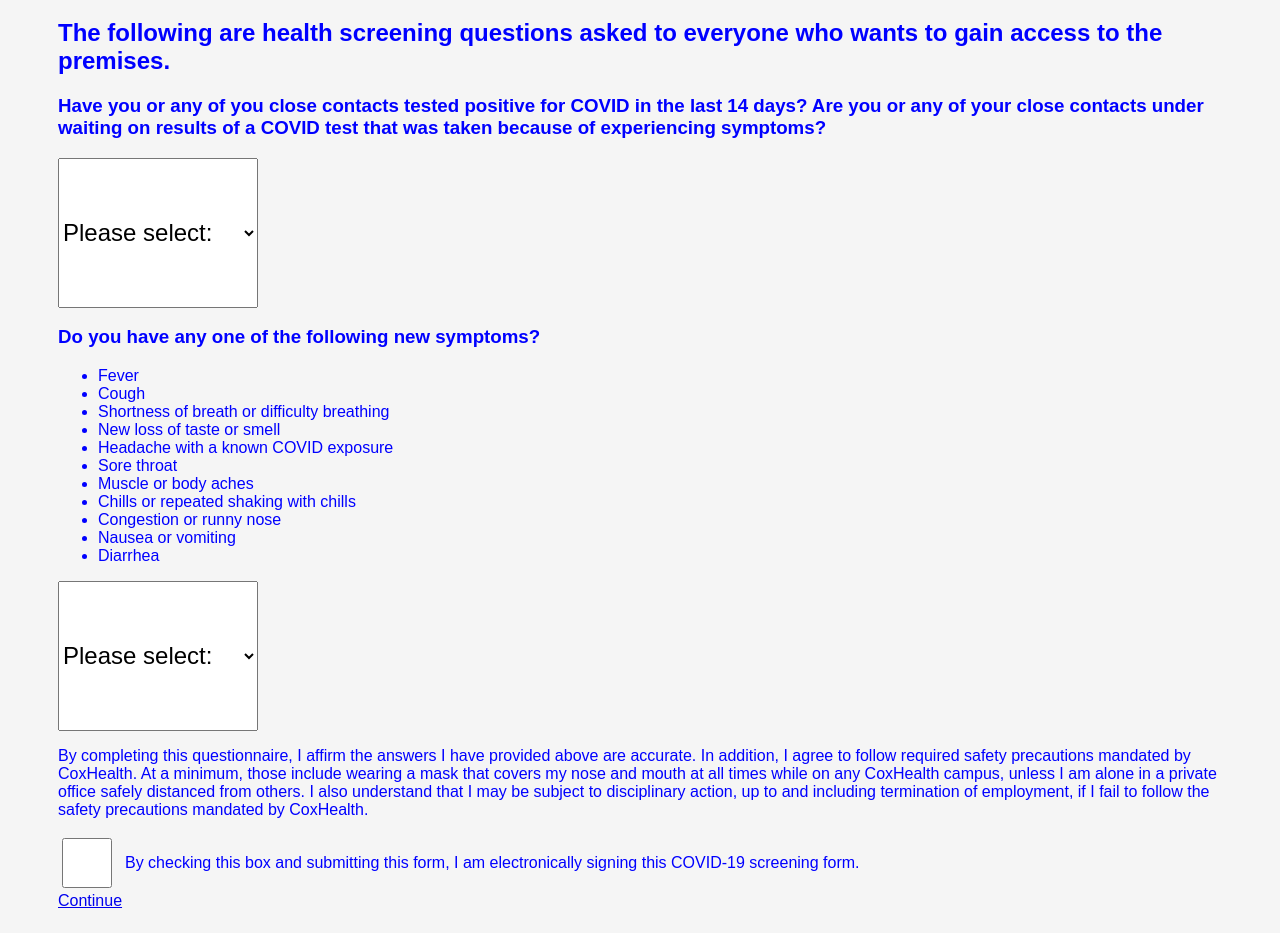
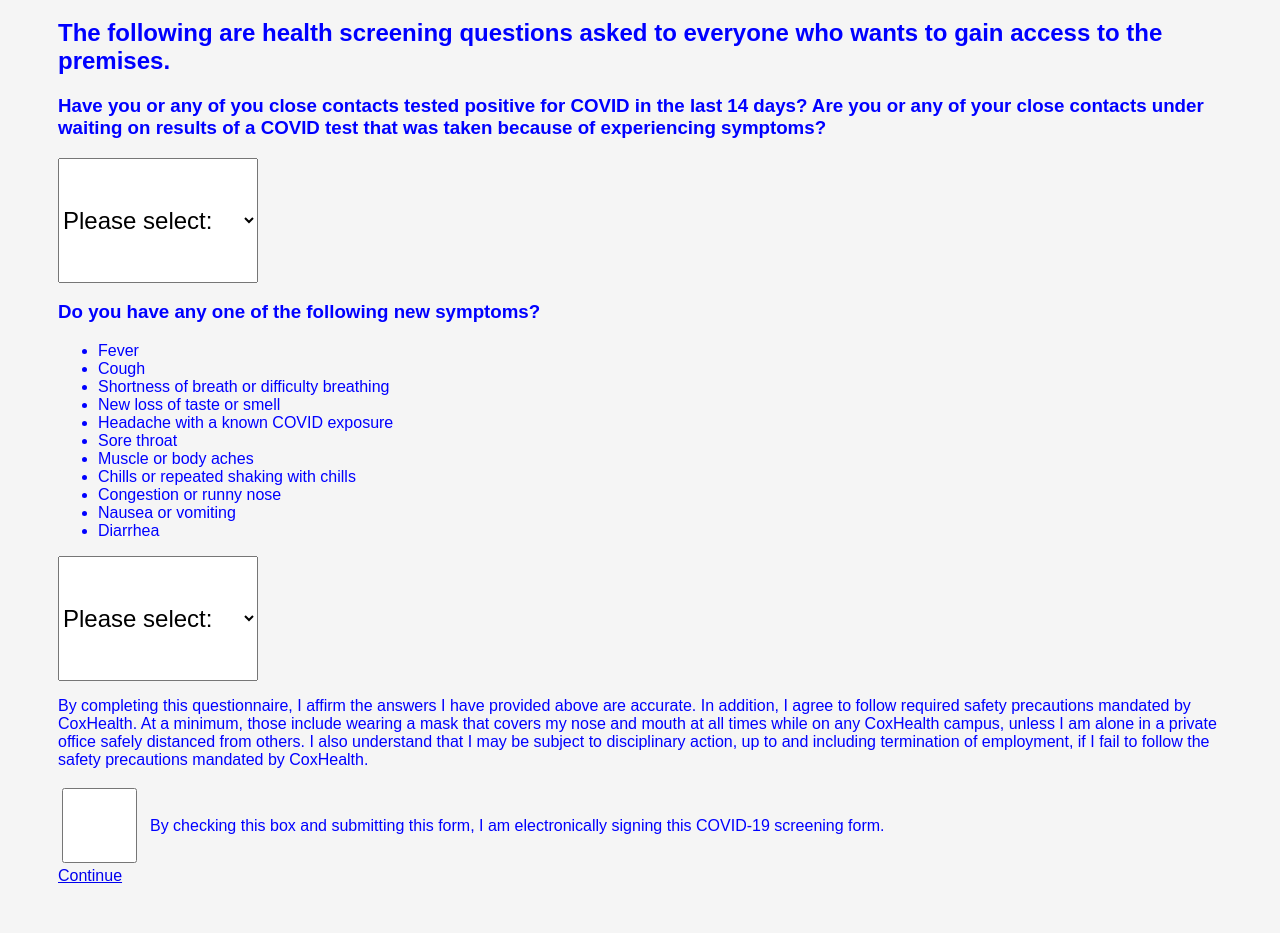
Before and after one commit to shannontreadway/CoxSafeAppCovidScreen, a plain HTML site: page index.html in a window 1280 px wide. Shown: the part 76-1009 px from the top of the page. After the commit the page ends 984 px from the top, so only its background shows below. Drawn offline with Linux system fonts and the light colour scheme; a web font is replaced by a local one.

Commit message:
yet more alterations to sizes

```diff
--- a/styles.css
+++ b/styles.css
@@ -7,7 +7,7 @@
 
 .dropBox {
     width: 200px;
-    height: 150px;
+    height: 125px;
     font-size: x-large;
 }
 
@@ -18,6 +18,7 @@
 
 #pCheckbox {
     padding-left: 10px;
+    font-size: medium;
 }
 
 #fail {
@@ -39,6 +40,6 @@
 }
 
 #iAttest {
-    width: 50px;
-    height: 50px;
+    width: 75px;
+    height: 75px;
 }
```
